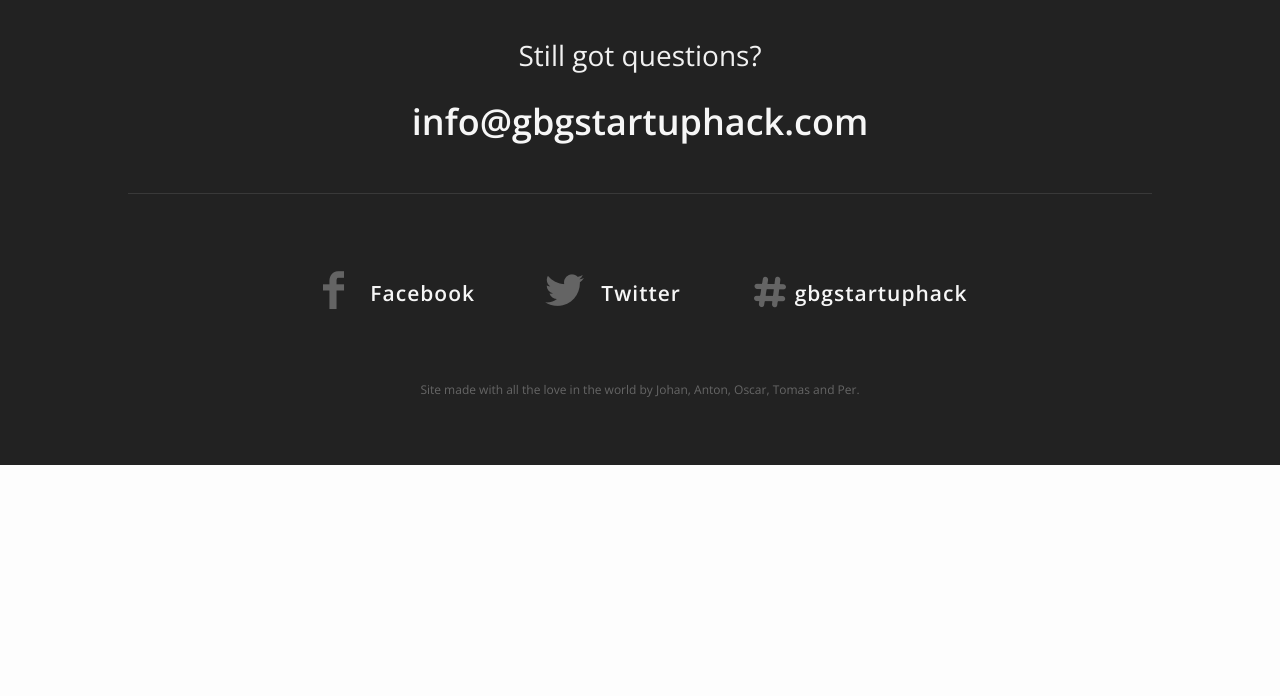
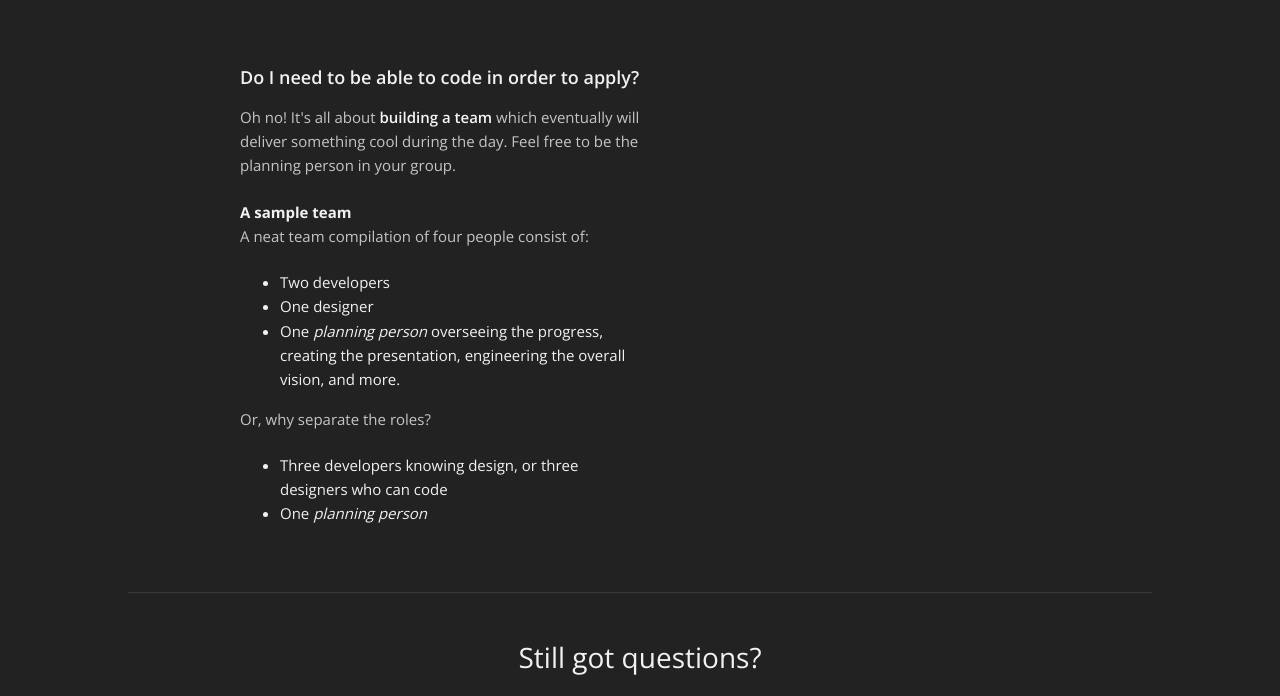
Before and after one commit to gbgstartuphack/gbgstartuphack.github.io, a website: page index.html in a window 1280 px wide. Shown: the part 9815-10511 px from the top of the page. Before the commit the page ends 10280 px from the top, so only its background shows below. Drawn offline with nearby package versions, Linux system fonts and the light colour scheme.

Commit message:
Add FAQ section

```diff
--- a/index.html
+++ b/index.html
@@ -515,7 +515,8 @@
 
       <div class="zigzag">
         <h3>Can I sign up alone?</h3>
-        <p>No, but why not bring your idea and find your team at <a href="https://www.facebook.com/events/628014860580893">The Meetup</a>?</p>
+        <p>Sorry, but no. A hackathon is about building cool things together. But why not bring your idea
+          and find your team at <a href="https://www.facebook.com/events/628014860580893">The Meetup</a>?</p>
       </div>
 
       <div class="zigzag">
@@ -523,14 +524,16 @@
         <p>At most 5 people, and you should be at least 2.</p>
       </div>
 
-      <div class="zigzag">
+      <div class="zigzag" id="find-members">
         <h3>Where do I find team members?</h3>
-        <p>At <a href="https://www.facebook.com/events/628014860580893">The Meetup</a>.</p>
+        <p>IRL, at the internet, or at <a href="https://www.facebook.com/events/628014860580893">The Meetup</a>.
+        Try using our hashtag  <a href="https://twitter.com/search?q=%23gbgstartuphack">#gbgstartuphack</a>
+        when looking for prospective team members!</p>
       </div>
 
       <div class="zigzag">
         <h3>Do I get favored in the selection process if I sign up early?</h3>
-        <p>Nope, just make sure you <a href="#signup">sign up</a> before April 13th.</p>
+        <p>Nope. Just make sure you <a href="#signup">sign up</a> before April 13<sup>th</sup>.</p>
       </div>
 
       <div class="zigzag">
@@ -551,6 +554,31 @@
       <div class="zigzag">
         <h3>Does the idea/prototype have to be strictly based on IT?</h3>
         <p>This is a hackathon, so it should include hacking code in one way or the other. If you’re unsure if your idea fits the format, just <a href="mailto:info@gbgstartuphack.com">drop us a mail</a>.</p>
+      </div>
+
+      <div class="zigzag">
+        <h3>Do I need to be able to code in order to apply?</h3>
+        <p>Oh no! It's all about <a href="#find-members" class="smooth">building a team</a> which eventually will deliver something cool during the day.
+        Feel free to be the planning person in your group.</p>
+
+        <h4>A sample team</h4>
+        <p>
+          A neat team compilation of four people consist of:
+        </p>
+        <ul>
+          <li>Two developers</li>
+          <li>One designer</li>
+          <li>One <em>planning person</em> overseeing the progress, creating the presentation, engineering the
+          overall vision, and more.</li>
+        </ul>
+        <p>
+          Or, why separate the roles?
+        </p>
+
+        <ul>
+          <li>Three developers knowing design, or three designers who can code</li>
+          <li>One <em>planning person</em></li>
+        </ul>
       </div>
 
     </section>
--- a/stylesheets/views/_sections.scss
+++ b/stylesheets/views/_sections.scss
@@ -463,7 +463,10 @@ main > section {
 }
 
 .questions {
-  &, & h3, & p {
+  &,
+	h3,
+	h4,
+	p {
     text-align: left;
   }
 
```
Also changed, not shown: build/css/master.css.
